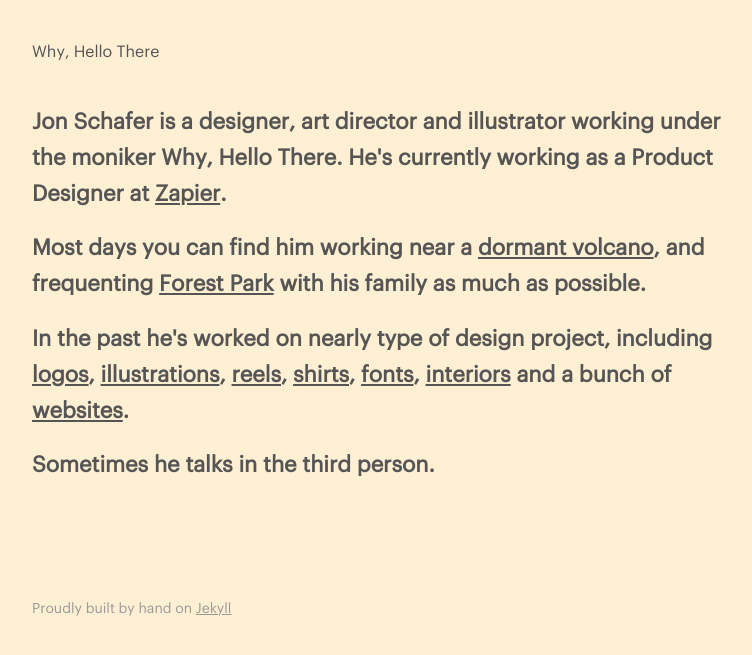
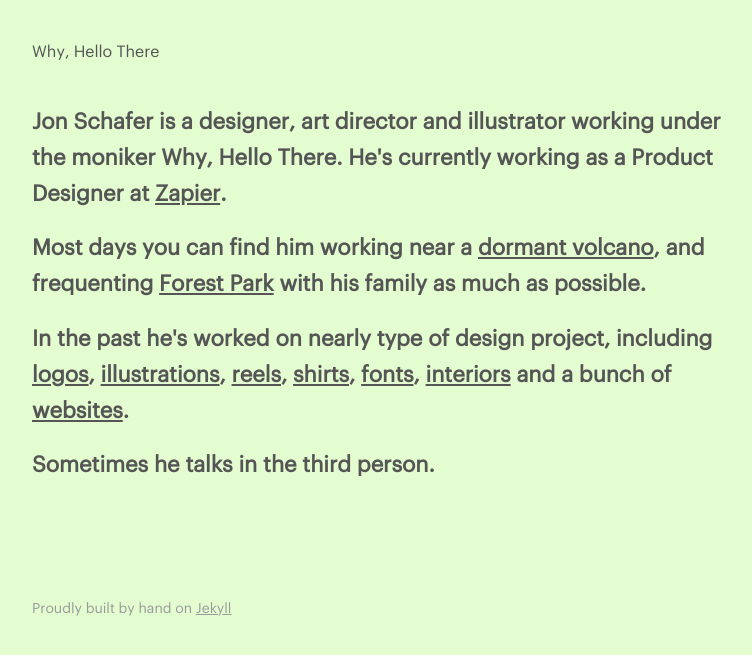
Before and after one commit to jonaschafer/jonaschafer.github.io, a Jekyll site: the page built from index.html, in a window 1280 px wide. Shown: the top 655 px of the page, without its empty margins (248-1000 px from the left). Built offline with Jekyll 4.4.1, drawn with Linux system fonts in a browser that asks for light colours.

Commit message:
fixed color shift to be more smooth and run forever

```diff
--- a/assets/stylesheets/fun/bkg-color.scss
+++ b/assets/stylesheets/fun/bkg-color.scss
@@ -1,18 +1,18 @@
 .bkg-color {
   /* animation-name followed by duration in seconds*/
   /* you could also use milliseconds (ms) or something like 2.5s */
-  animation: colorchange 50s;
+  animation: colorchange 50s infinite;
 
   /* Chrome and Safari */
-  -webkit-animation: colorchange 50s;
+  -webkit-animation: colorchange 50s infinite;
 }
 
 @keyframes colorchange {
   0%   {background: #FFFABA;}
   25%  {background: #D3FFDF;}
   50%  {background: #D3FFFD;}
-  25%  {background: #FFF3D3;}
-  0% {background: #FFE7D3;}
+  75%  {background: #FFF3D3;}
+  100% {background: #FFFABA;}
 }
 
  /* Safari and Chrome - necessary duplicate */
@@ -20,6 +20,6 @@
   0%   {background: #FFFABA;}
   25%  {background: #D3FFDF;}
   50%  {background: #D3FFFD;}
-  25%  {background: #FFF3D3;}
-  0% {background: #FFE7D3;}
+  75%  {background: #FFF3D3;}
+  100% {background: #FFFABA;}
 }
```
